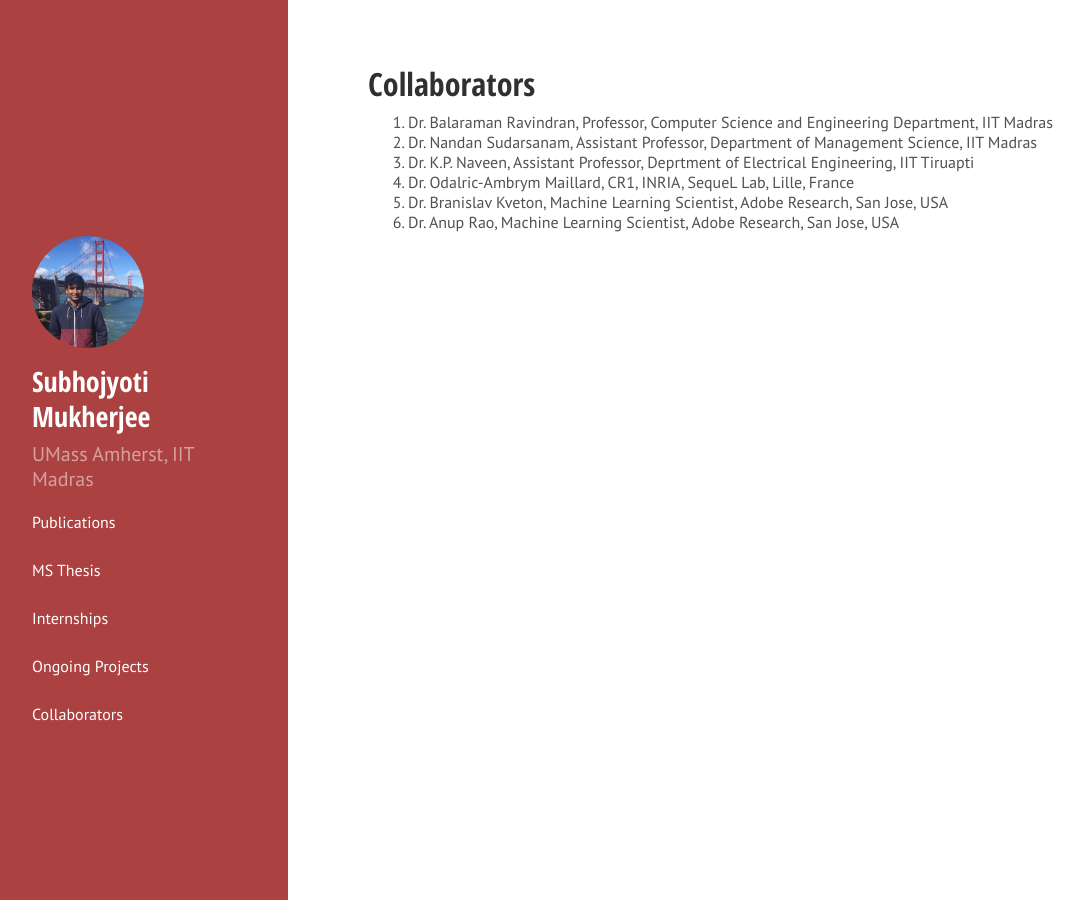
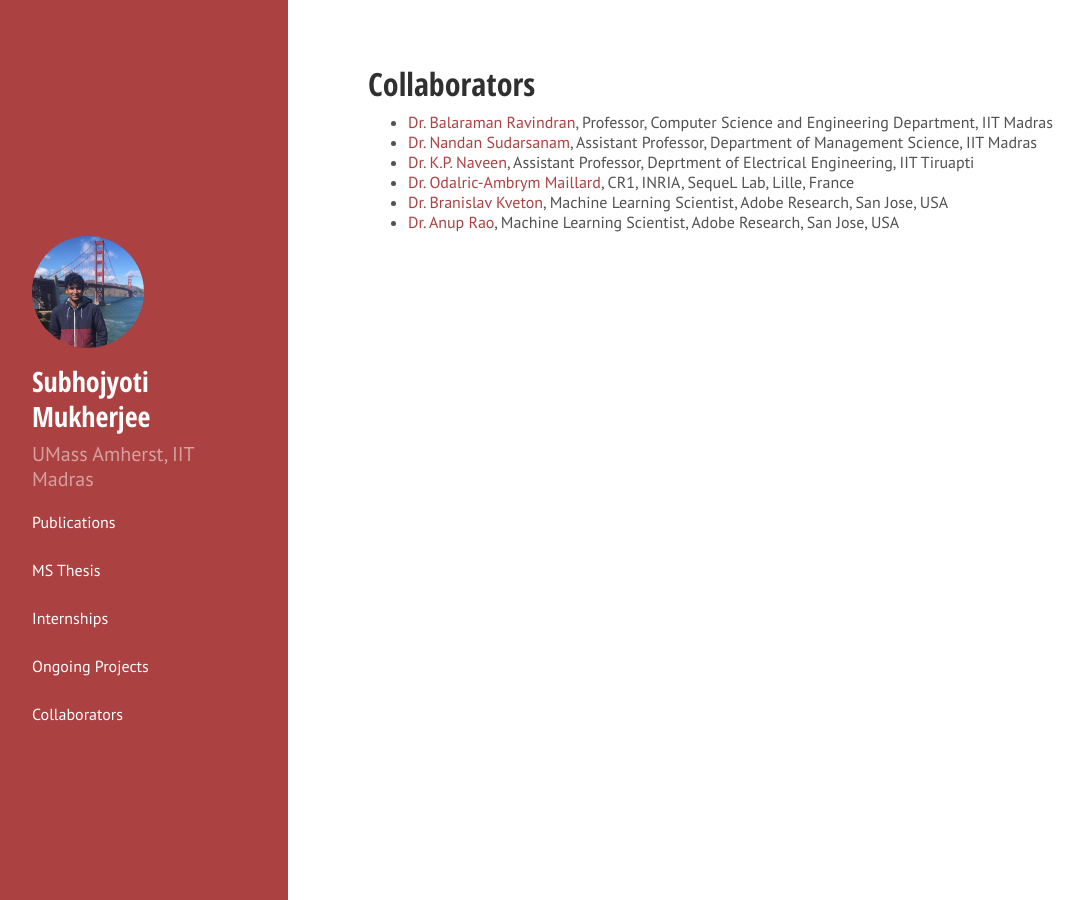
Before and after one commit to Subhojyoti22/subhojyoti.github.io, a Jekyll site: the page built from collaborators.md, in a window 1280 px wide. Shown: the whole page, without its empty margins (0-1084 px from the left). Built offline with Jekyll 4.4.1, drawn with Linux system fonts in a browser that asks for light colours; Markdown is read by kramdown in place of the engine named in the settings; part of the change alters nothing that is shown.

```diff
--- a/collaborators.md
+++ b/collaborators.md
@@ -3,9 +3,9 @@ layout: page
 title: Collaborators
 ---
 
-1. Dr. Balaraman Ravindran, Professor, Computer Science and Engineering Department, IIT Madras
-2. Dr. Nandan Sudarsanam, Assistant Professor, Department of Management Science, IIT Madras
-3. Dr. K.P. Naveen, Assistant Professor, Deprtment of Electrical Engineering, IIT Tiruapti
-4. Dr. Odalric-Ambrym Maillard, CR1, INRIA, SequeL Lab, Lille, France
-5. Dr. Branislav Kveton, Machine Learning Scientist, Adobe Research, San Jose, USA
-6. Dr. Anup Rao, Machine Learning Scientist, Adobe Research, San Jose, USA
+* [Dr. Balaraman Ravindran](https://www.cse.iitm.ac.in/~ravi/), Professor, Computer Science and Engineering Department, IIT Madras
+* [Dr. Nandan Sudarsanam](https://doms.iitm.ac.in/index.php/nandan-s), Assistant Professor, Department of Management Science, IIT Madras
+* [Dr. K.P. Naveen](https://sites.google.com/site/kpnave/home), Assistant Professor, Deprtment of Electrical Engineering, IIT Tiruapti
+* [Dr. Odalric-Ambrym Maillard](https://odalricambrymmaillard.wordpress.com/), CR1, INRIA, SequeL Lab, Lille, France
+* [Dr. Branislav Kveton](http://www.bkveton.com/), Machine Learning Scientist, Adobe Research, San Jose, USA
+* [Dr. Anup Rao](https://sites.google.com/site/anupraob/), Machine Learning Scientist, Adobe Research, San Jose, USA
```
